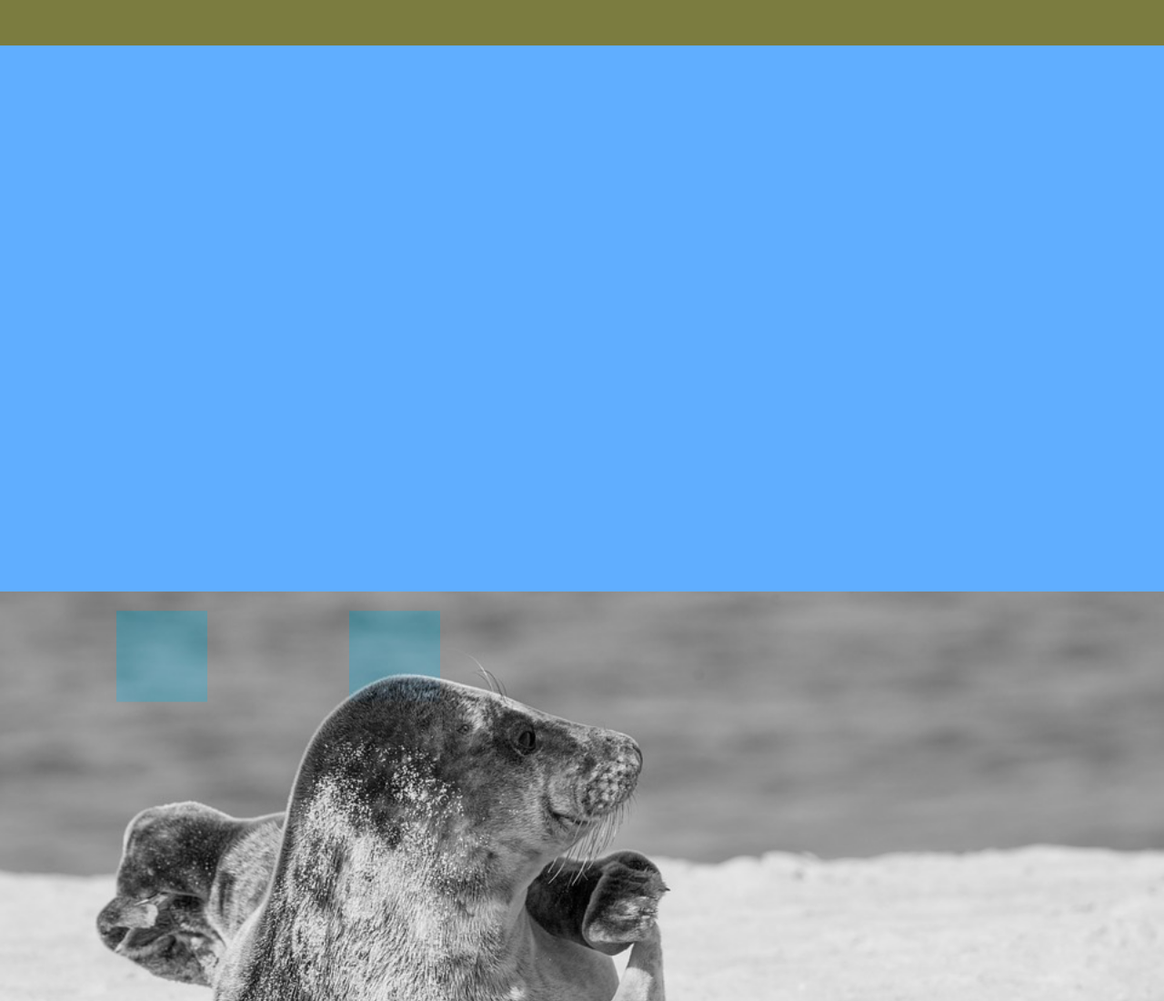
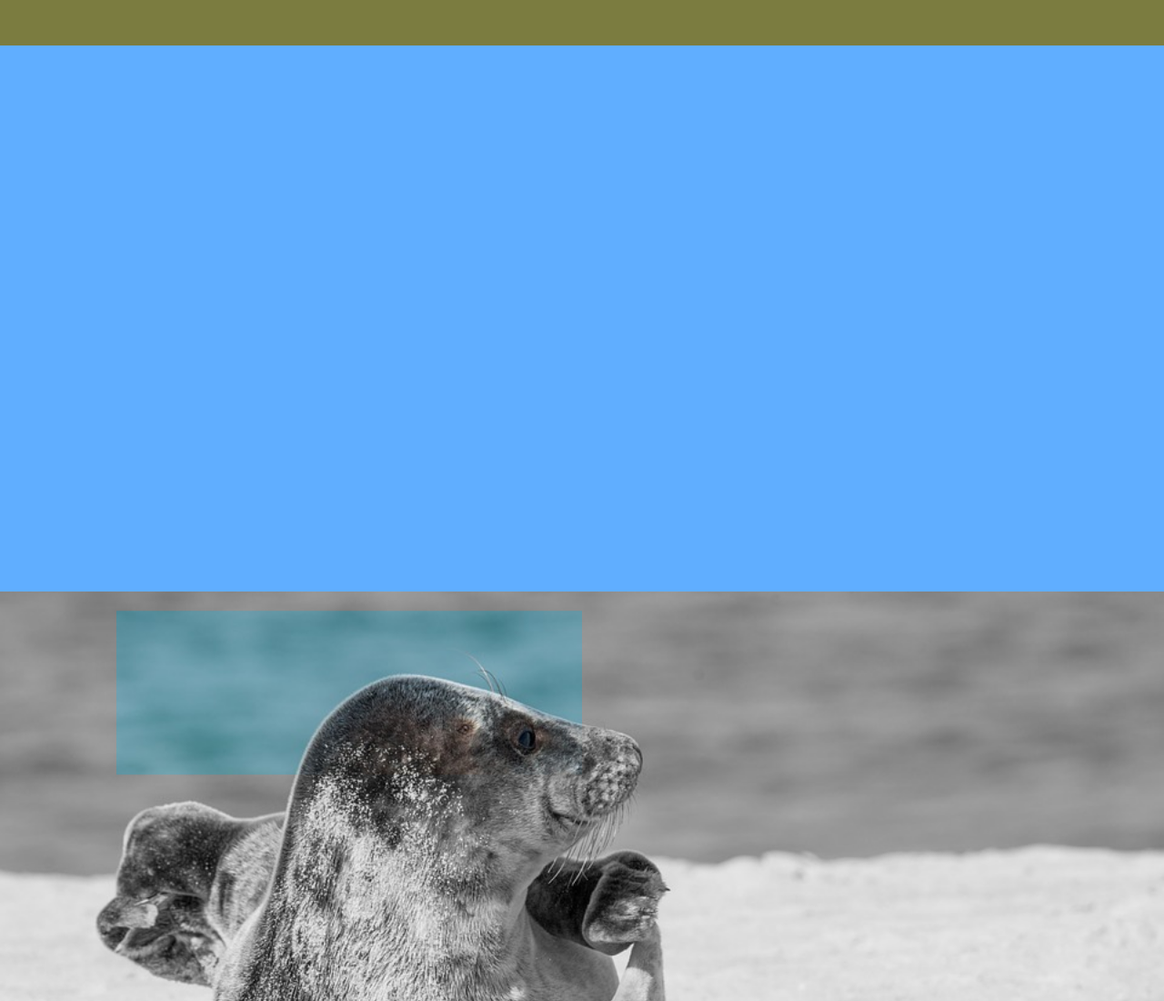
Before and after one commit to lemehovskiy/parallaxColorBars, a website: page demo/index.html in a window 1280 px wide. Shown: the top 1100 px of the page at 91% size. Drawn offline with Linux system fonts and the light colour scheme.

Commit message:
migrate position px to percent

```diff
--- a/demo/index.html
+++ b/demo/index.html
@@ -25,13 +25,13 @@
 
     <div class="parallax-color-bar-section-background back-img" style="background-image: url('imgs/img1.jpg')"></div>
 
-    <div class="parallax-color-bar" data-parallax-color-bar='{"left": 10, "top": 10, "width": 100, "height": 100, "shift": 50, "duration": 1}'>
+    <div class="parallax-color-bar" data-parallax-color-bar='{"left": 10, "top": 10, "width": 20, "height": 30, "shift": 50, "duration": 1}'>
 
         <div class="parallax-color-bar-background back-img" style="background-image: url('imgs/img1.jpg')"></div>
 
     </div>
 
-    <div class="parallax-color-bar" data-parallax-color-bar='{"left": 30, "top": 10, "width": 100, "height": 100, "shift": 50, "duration": 1}'>
+    <div class="parallax-color-bar" data-parallax-color-bar='{"left": 30, "top": 10, "width": 20, "height": 30, "shift": 50, "duration": 1}'>
 
         <div class="parallax-color-bar-background back-img" style="background-image: url('imgs/img1.jpg')"></div>
 
```
Also changed, not shown: build/parallaxColorBars.js, build/parallaxColorBars.min.js, 2 other files.
